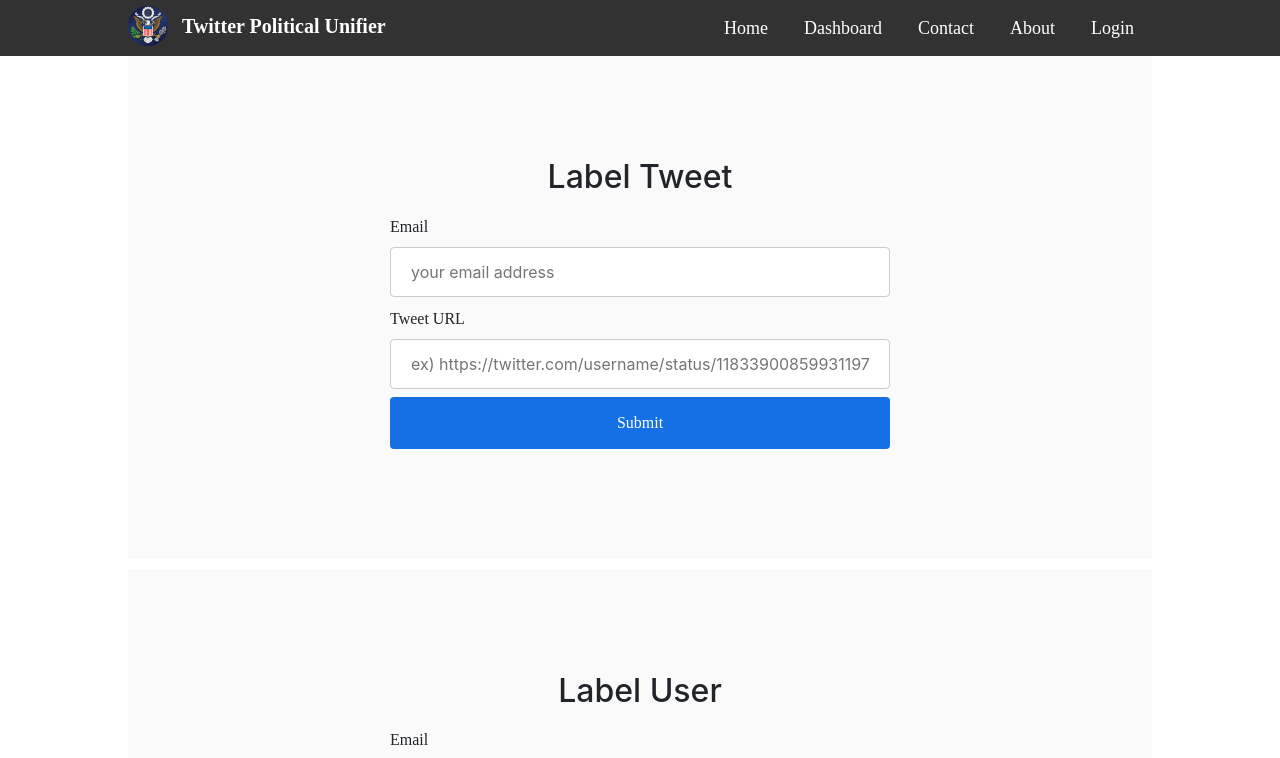
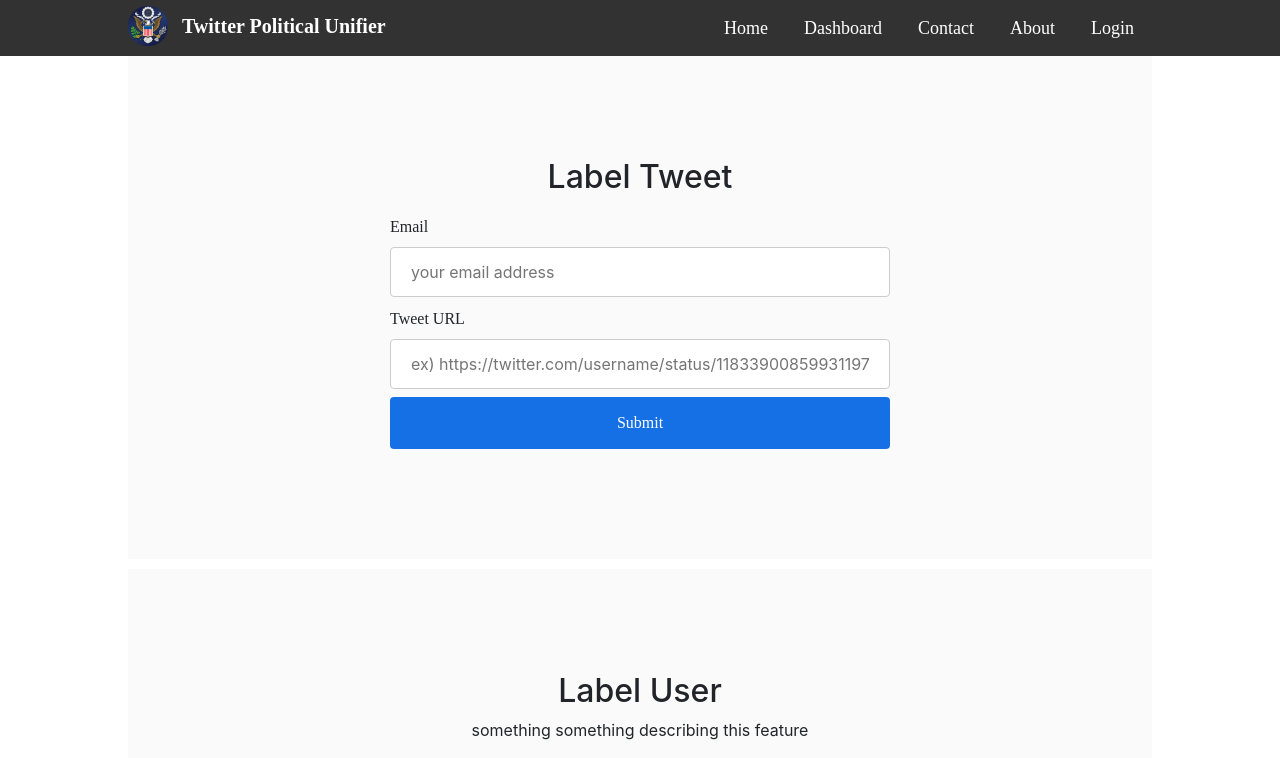
Before and after one commit to knownastron/TwitterPoliticalUnifier, a React (Create React App) app in the folder project/reactapp/: page / in a window 1280 px wide. Shown: the top 758 px of the page. Built offline with nearby package versions, Linux system fonts and the light colour scheme; no server answers; a web font is replaced by a local one; what aws-amplify would draw is missing.

Commit message:
updated to api/2.0/ and added description of feature

```diff
--- a/project/reactapp/src/components/LabelUser.js
+++ b/project/reactapp/src/components/LabelUser.js
@@ -18,10 +18,9 @@ class LabelUser extends React.Component {
     e.preventDefault();
     console.log('yaaaa');
 
-
     if (this.validateEmail(this.state.email)) {
 
-      const url = 'http://127.0.0.1:5000/api/1.0/labeluser';
+      const url = 'http://127.0.0.1:5000/api/2.0/labeluser';
 
       axios.post(url, JSON.stringify({
         ...this.state,
@@ -52,6 +51,7 @@ class LabelUser extends React.Component {
     return (
       <div className="component-main-div">
         <h2> Label User </h2>
+        <p> something something describing this feature</p>
         <form onSubmit={this.submission}>
           <label htmlFor="email">Email</label>
           <input type="text"
```
